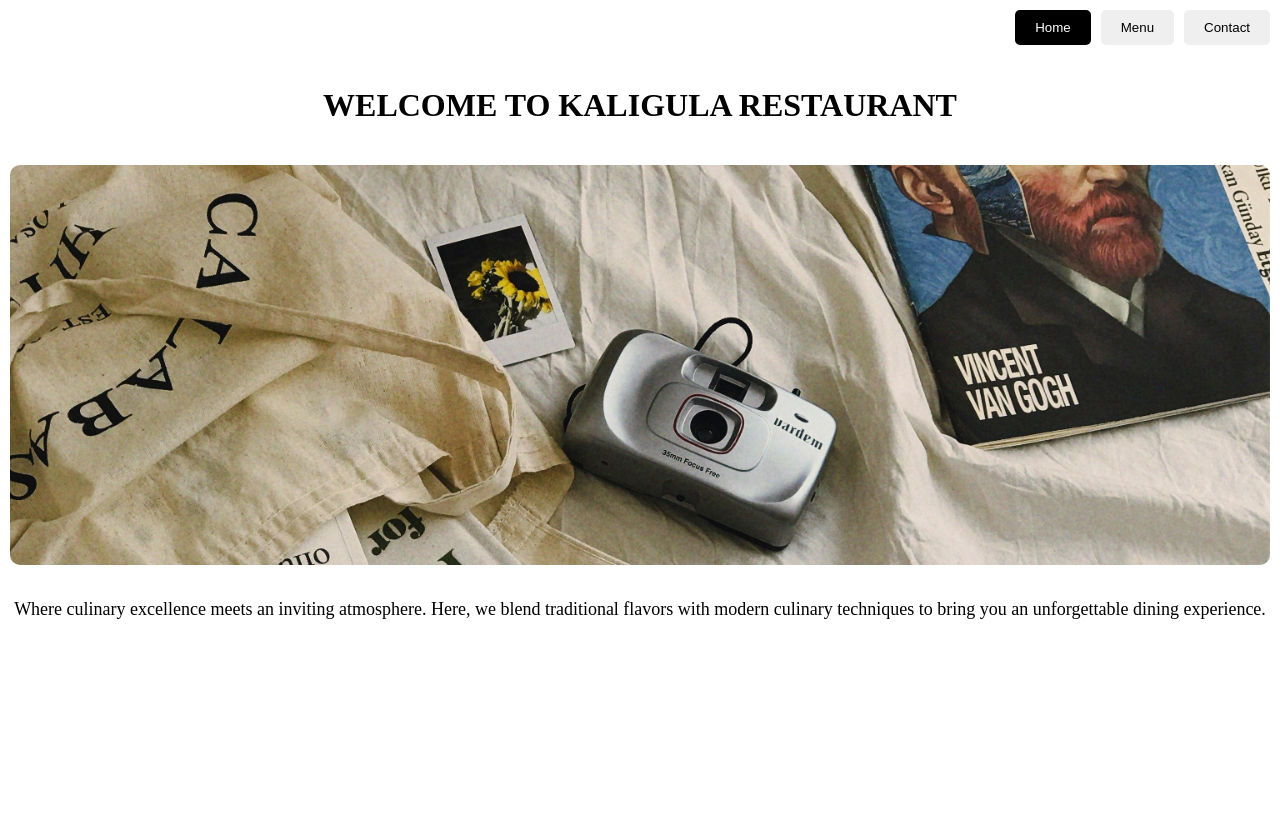
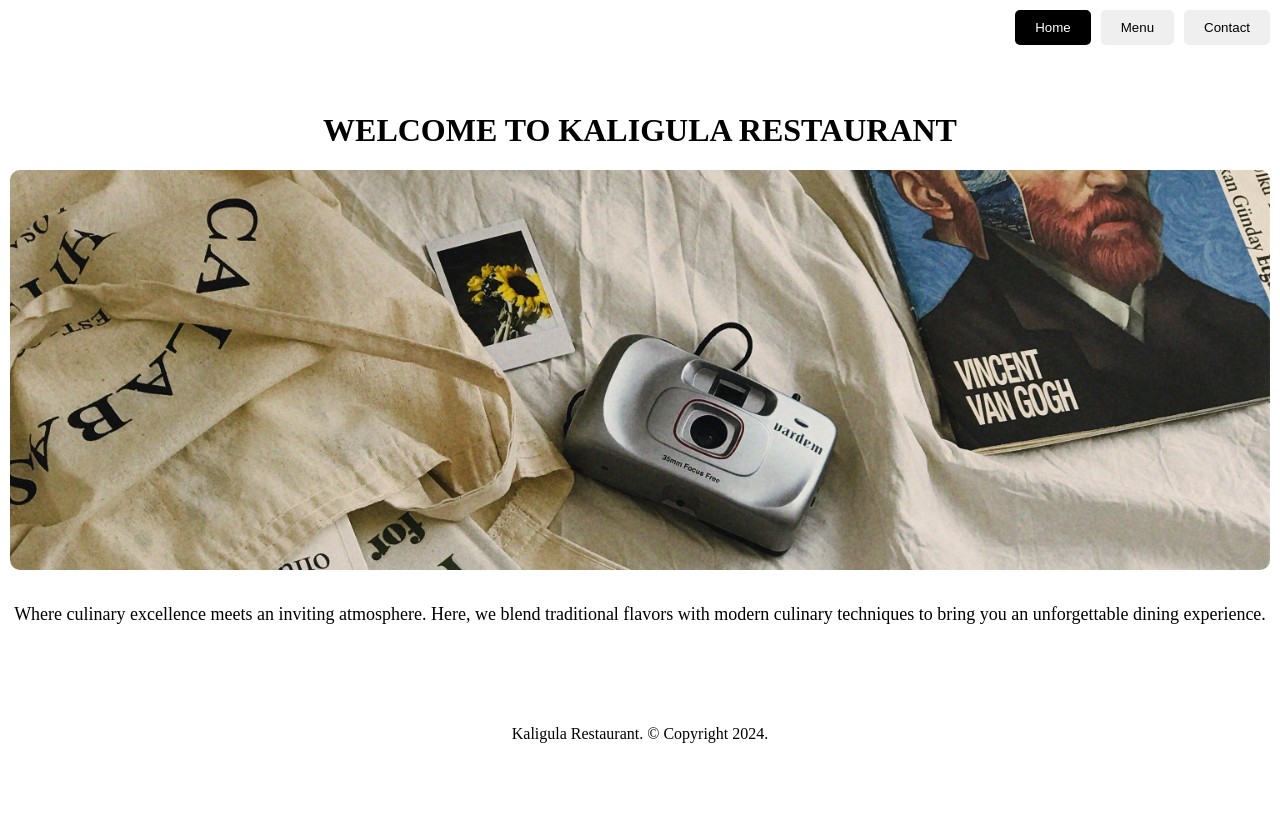
Before and after one commit to ashLuchowa/restaurant-page, a website built with webpack: page src/index.html in a window 1280 px wide. Built offline with nearby package versions, Linux system fonts and the light colour scheme.

Commit message:
Added a copyright

```diff
--- a/src/index.html
+++ b/src/index.html
@@ -17,5 +17,9 @@
     </header>
 
     <div id="content" class="container-fluid"></div>
+
+    <footer class="container-fluid">
+        <p>Kaligula Restaurant. &copy; Copyright 2024.</p>
+    </footer>
 </body>
 </html>
--- a/src/style.scss
+++ b/src/style.scss
@@ -9,6 +9,7 @@
 
 /* NAVIGATION */
 header {
+    height: 10vh;
     nav {
         margin-top: 10px;
         .main-nav {
@@ -28,20 +29,18 @@ header {
 /* CONTENT */
 #content {
     .main-title {
+        height: 10vh;
         display: flex;
         justify-content: center;
         align-items: center;
-        height: 15vh;
         text-transform: uppercase;
     }
-
     .content-image {
         height: 50vh;
         width: 100%;
         object-fit: cover;
         border-radius: 10px;
     }
-
     .main-para {
         display: flex;
         justify-content: center;
@@ -116,3 +115,11 @@ header {
         text-transform: uppercase;
     }
 }
+
+/* FOOTER */
+footer {
+    height: 20vh;
+    display: flex;
+    justify-content: center;
+    align-items: center;
+}
```
